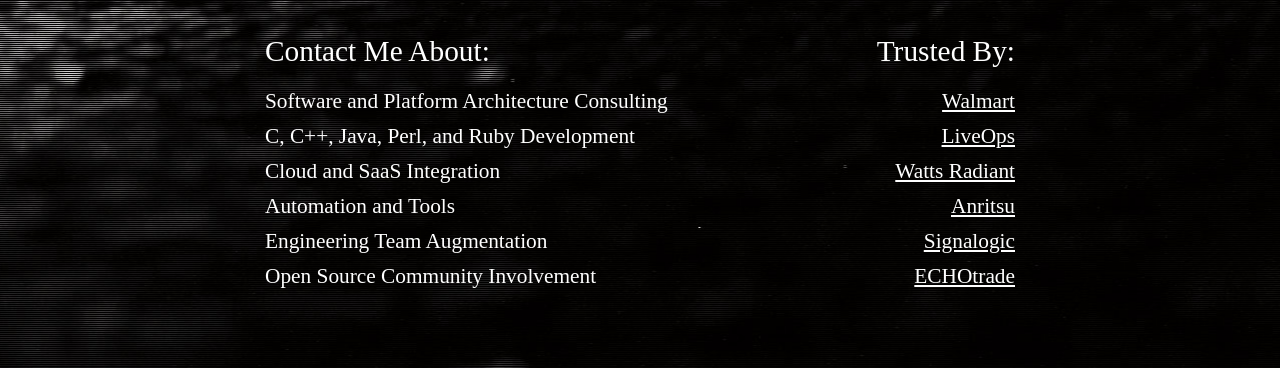
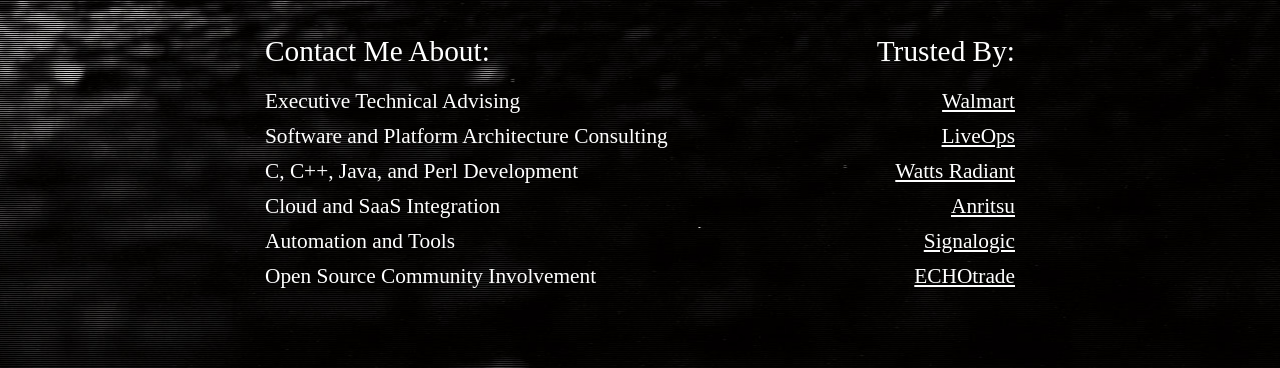
Before and after one commit to cww/cww.github.io, a plain HTML site: page index.html in a window 1280 px wide. Shown: the part 432-800 px from the top of the page. Drawn offline with Linux system fonts and the light colour scheme; a web font is replaced by a local one.

Commit message:
Update services

```diff
--- a/index.html
+++ b/index.html
@@ -33,11 +33,11 @@
         <div id="offerings" class="v-list">
           <h3>Contact Me About:</h3>
           <ul>
+            <li>Executive Technical Advising</li>
             <li>Software and Platform Architecture Consulting</li>
-            <li>C, C++, Java, Perl, and Ruby Development</li>
+            <li>C, C++, Java, and Perl Development</li>
             <li>Cloud and SaaS Integration</li>
             <li>Automation and Tools</li>
-            <li>Engineering Team Augmentation</li>
             <li>Open Source Community Involvement</li>
           </ul>
         </div>
```
